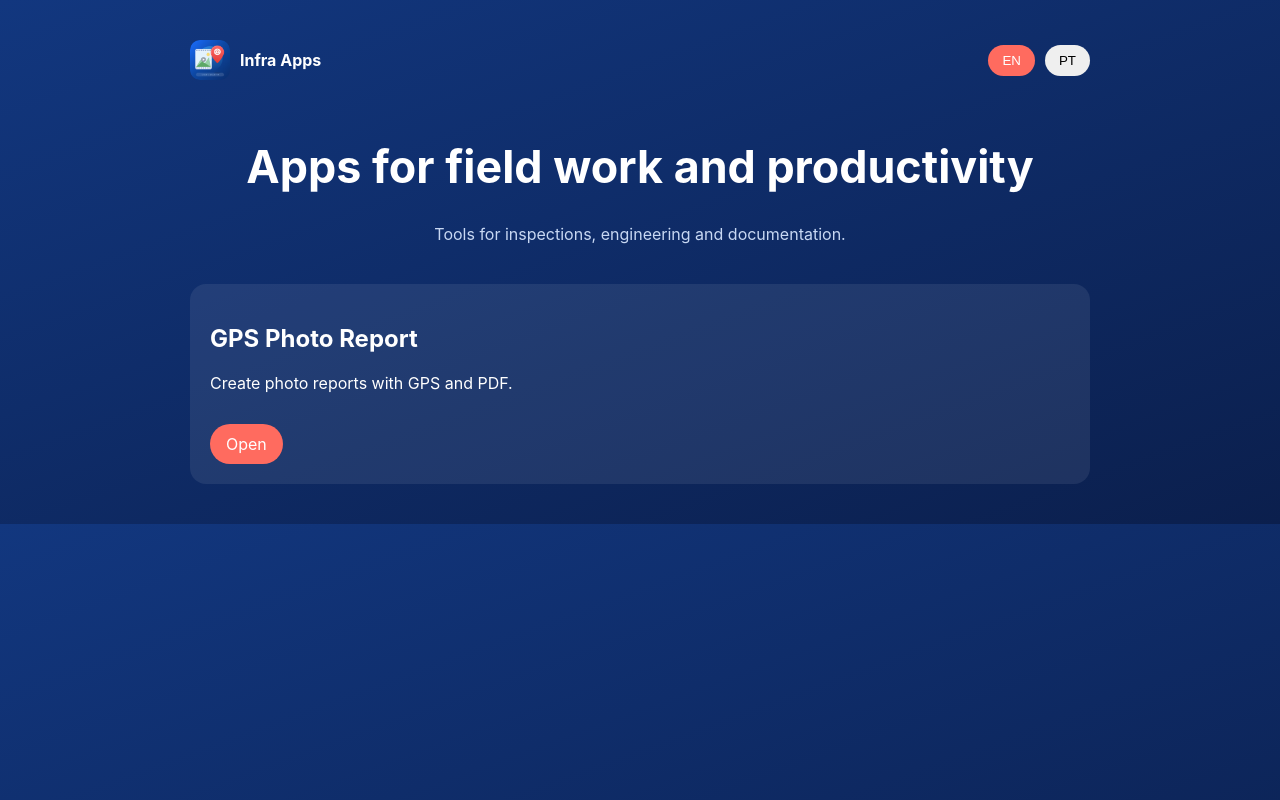
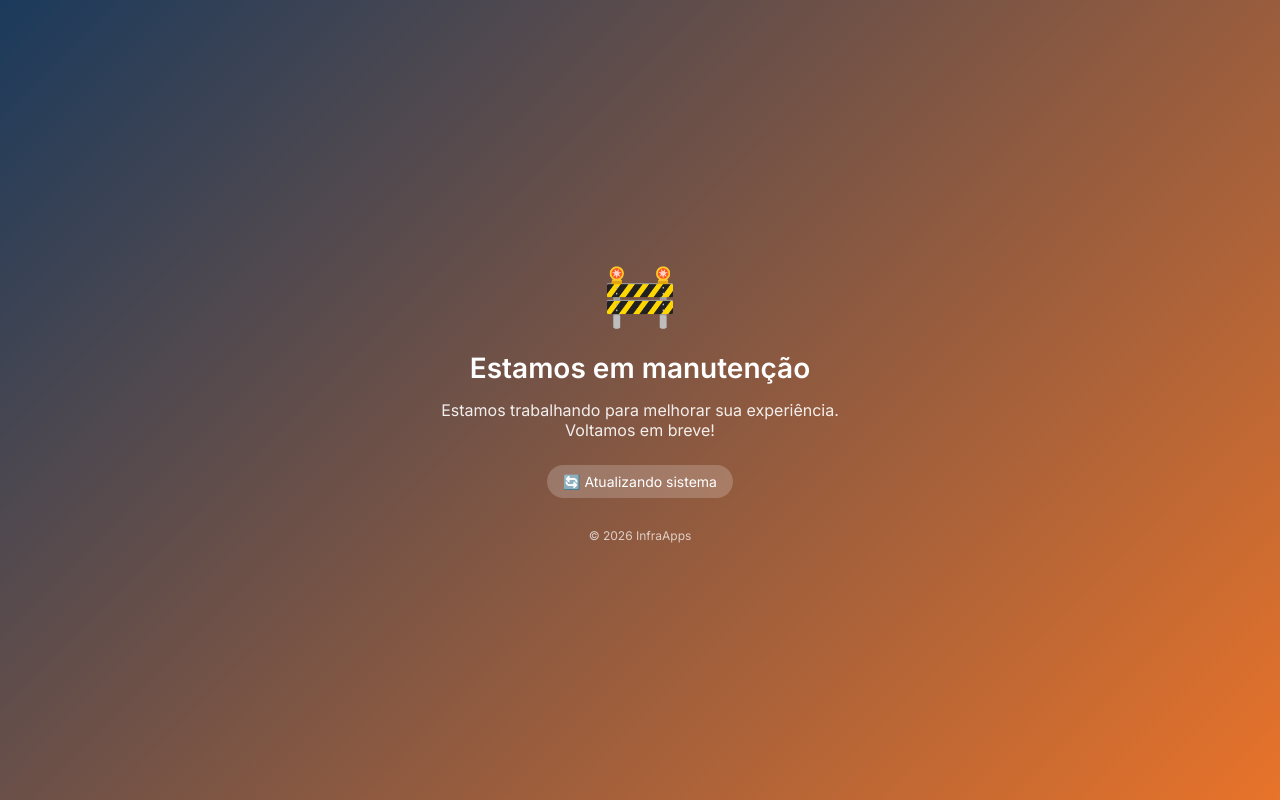
Before and after one commit to joaomf/infraapps.github.io, a plain HTML site: page index.html in a window 1280 px wide. Drawn offline with Linux system fonts and the light colour scheme.

Commit message:
Pagina Ëm Manutenção

```diff
--- a/index.html
+++ b/index.html
@@ -1,159 +1,90 @@
 <!DOCTYPE html>
-<html lang="en">
+<html lang="pt-BR">
 <head>
-<meta charset="UTF-8" />
-<meta name="viewport" content="width=device-width, initial-scale=1.0" />
-<title>Infra Apps</title>
+  <meta charset="UTF-8">
+  <meta name="viewport" content="width=device-width, initial-scale=1.0">
+  <title>Em Manutenção</title>
+
+  <!-- Google Font -->
+  <link href="https://fonts.googleapis.com/css2?family=Inter:wght@300;400;600&display=swap" rel="stylesheet">
 
   <style>
-:root {
-  --bg:#0b1f4d;
-  --bg2:#12377f;
-  --text:#fff;
-  --muted:#c8d8f3;
-  --accent:#ff6b5f;
+    * {
+      margin: 0;
+      padding: 0;
+      box-sizing: border-box;
+      font-family: 'Inter', sans-serif;
     }
 
     body {
-  margin:0;
-  font-family:-apple-system,BlinkMacSystemFont,sans-serif;
-  background:linear-gradient(160deg,var(--bg2),var(--bg));
-  color:var(--text);
+      height: 100vh;
+      background: linear-gradient(135deg, #1B3A5C, #E8732A);
+      display: flex;
+      align-items: center;
+      justify-content: center;
+      color: white;
+      text-align: center;
     }
 
     .container {
-  max-width:900px;
-  margin:auto;
-  padding:40px;
+      max-width: 500px;
+      padding: 40px 20px;
     }
 
-header {
-  display:flex;
-  justify-content:space-between;
-  align-items:center;
-  margin-bottom:60px;
+    .icon {
+      font-size: 60px;
+      margin-bottom: 20px;
     }
 
-.brand {
-  display:flex;
-  align-items:center;
-  gap:10px;
-  font-weight:700;
+    h1 {
+      font-size: 28px;
+      margin-bottom: 15px;
     }
 
-.brand img {
-  width:40px;
-  border-radius:10px;
+    p {
+      font-size: 16px;
+      opacity: 0.9;
+      margin-bottom: 25px;
     }
 
-.lang {
-  display:flex;
-  gap:10px;
+    .status {
+      display: inline-block;
+      padding: 8px 16px;
+      border-radius: 20px;
+      background: rgba(255,255,255,0.2);
+      font-size: 14px;
     }
 
-.lang button {
-  border:none;
-  padding:8px 14px;
-  border-radius:999px;
-  cursor:pointer;
+    .footer {
+      margin-top: 30px;
+      font-size: 12px;
+      opacity: 0.7;
     }
 
-.active {
-  background:var(--accent);
-  color:white;
+    @media (max-width: 480px) {
+      h1 {
+        font-size: 22px;
       }
-
-.hero {
-  text-align:center;
-}
-
-.hero h1 {
-  font-size:2.8rem;
-}
-
-.hero p {
-  color:var(--muted);
-}
-
-.card {
-  background:rgba(255,255,255,0.08);
-  padding:20px;
-  border-radius:16px;
-  margin-top:40px;
-}
-
-a {
-  display:inline-block;
-  margin-top:15px;
-  background:var(--accent);
-  padding:10px 16px;
-  border-radius:999px;
-  color:white;
-  text-decoration:none;
     }
   </style>
 </head>
 
-<body class="lang-en">
+<body>
+  <div class="container">
+    <div class="icon">🚧</div>
 
-<div class="container">
+    <h1>Estamos em manutenção</h1>
 
-<header>
-  <div class="brand">
-    <img src="assets/Icon-1024.png">
-    Infra Apps
+    <p>
+      Estamos trabalhando para melhorar sua experiência.<br>
+      Voltamos em breve!
+    </p>
+
+    <div class="status">🔄 Atualizando sistema</div>
+
+    <div class="footer">
+      © 2026 InfraApps
     </div>
-
-  <div class="lang">
-    <button onclick="setLang('en')" id="btn-en">EN</button>
-    <button onclick="setLang('pt')" id="btn-pt">PT</button>
   </div>
-</header>
-
-<div class="hero">
-
-<div class="en">
-<h1>Apps for field work and productivity</h1>
-<p>Tools for inspections, engineering and documentation.</p>
-</div>
-
-<div class="pt" style="display:none;">
-<h1>Apps para campo e produtividade</h1>
-<p>Ferramentas para inspeções, engenharia e documentação.</p>
-</div>
-
-</div>
-
-<div class="card">
-<h2>GPS Photo Report</h2>
-
-<div class="en">
-<p>Create photo reports with GPS and PDF.</p>
-<a href="apps/gps-photo-report/">Open</a>
-</div>
-
-<div class="pt" style="display:none;">
-<p>Crie relatórios com GPS e PDF.</p>
-<a href="apps/gps-photo-report/">Abrir</a>
-</div>
-
-</div>
-
-</div>
-
-<script>
-function setLang(lang){
-  localStorage.setItem('lang',lang)
-
-  document.querySelectorAll('.en').forEach(e=>e.style.display=lang==='en'?'block':'none')
-  document.querySelectorAll('.pt').forEach(e=>e.style.display=lang==='pt'?'block':'none')
-
-  document.getElementById('btn-en').classList.toggle('active',lang==='en')
-  document.getElementById('btn-pt').classList.toggle('active',lang==='pt')
-}
-
-setLang(localStorage.getItem('lang') || (navigator.language.startsWith('pt')?'pt':'en'))
-</script>
-
 </body>
 </html>
```
Lines whose indentation alone changed are shown as unchanged.
